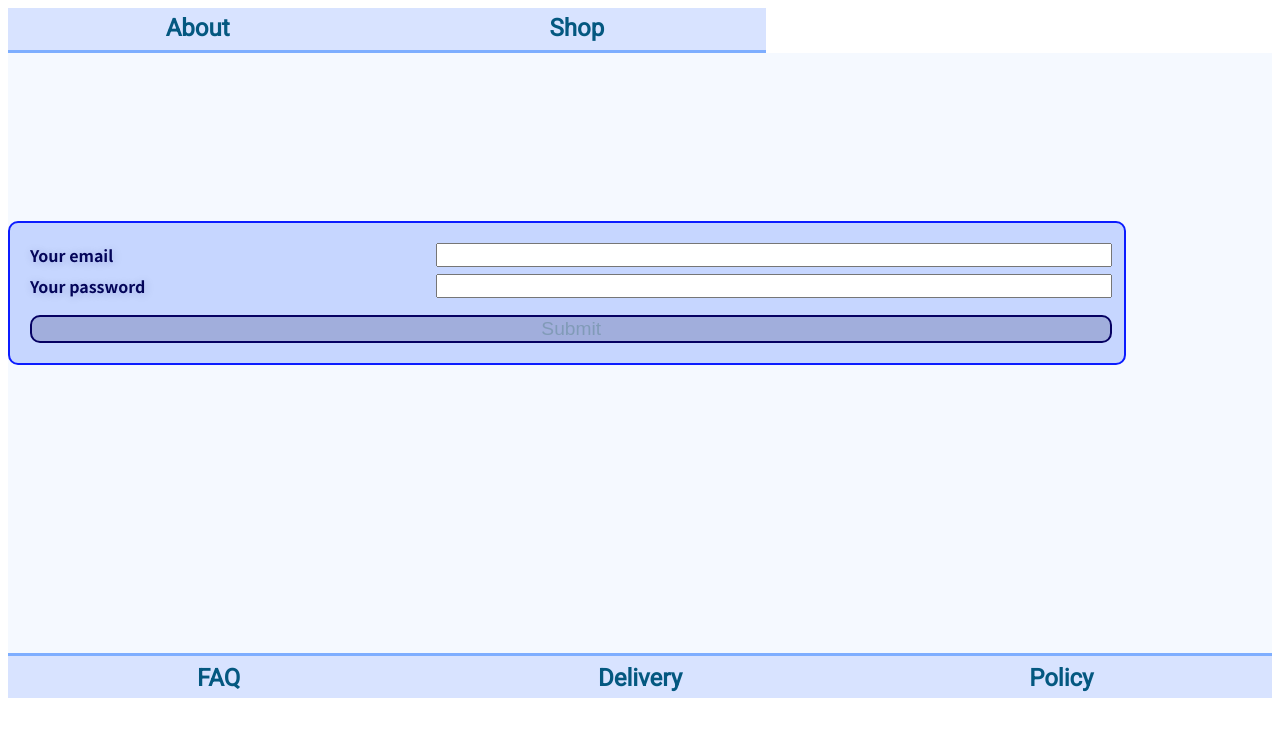
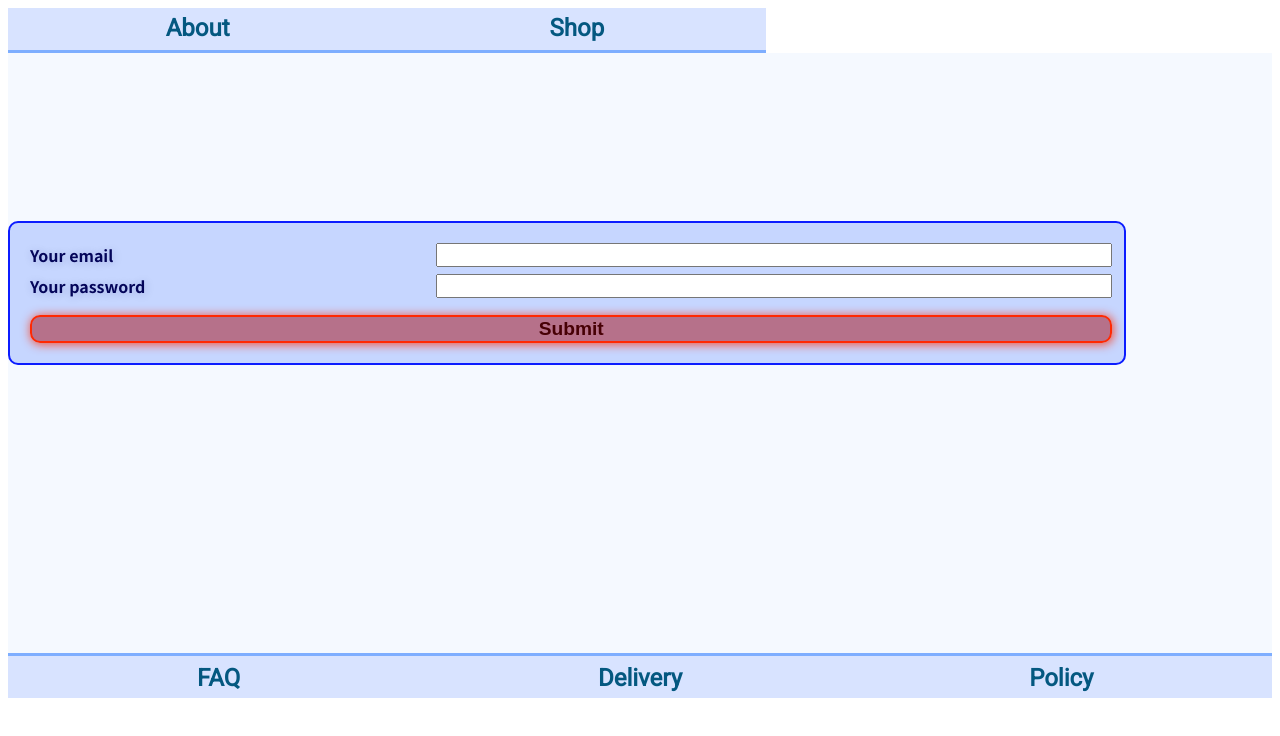
Before and after one commit to Simoonnn/candies, an Angular app: page /admin in a window 1280 px wide. Shown: the top 736 px of the page. Built offline with nearby package versions, Linux system fonts and the light colour scheme.

Commit message:
Add button styling

```diff
--- a/src/app/admin/login/login.component.scss
+++ b/src/app/admin/login/login.component.scss
@@ -1,6 +1,25 @@
 * {
   padding: 0px;
   margin: 0px;
+}
+@keyframes button-disabled {
+  to {
+    border: 2px solid #ff2902;
+    box-shadow: 1px 1px 10px 1px rgba(255,41,2,0.71);
+  }
+}
+@keyframes button-valid {
+  from {
+    background: rgba(169,25,34,0.53);
+    border: 2px solid #ff2902;
+  }
+  40% {
+    background: rgba(0,236,0,0.15);
+  }
+  to {
+    border: 2px solid green;
+    box-shadow: 1px 1px 10px 1px rgba(0,211,1,0.33);
+  }
 }
 .container {
   position:relative;
@@ -11,7 +30,7 @@
     column-gap: 8px;
     position: absolute;
     top: 40%;
-    background-color: rgba(57,108,255,0.25);
+    background: rgba(57,108,255,0.25);
     padding: 20px 20px;
     transform: translateY(-50%);
     border: 2px solid #0b1cff;
@@ -41,21 +60,31 @@
     }
 
     input#submit {
+      outline: none;
+      animation: button-valid 200ms ease-in 0ms 1 normal forwards;
+      background: rgba(0,236,0,0.15);
+      color: #f6fcff;
       margin-top: 10px;
       font-size: 1.2em;
+      font-weight: 900;
       border-radius: 10px;
       box-shadow: none;
-      border: 2px solid #050062;
+      border: 2px solid green;
       padding: 1px 3px;
       justify-self: stretch;
       grid-column: span 2;
     }
+    #submit:disabled {
+      animation: button-disabled 200ms cubic-bezier(0.2, 0.5, 0.6, 0.8) 0s 1 normal forwards;
+      background: rgba(169,25,34,0.53);
+      color: #470005;
+    }
+    //fix the html and typescript files
     #submit:hover {
-
+      background: rgba(43,137,137,0.5);
     }
-    #submit:disabled {
-      background-color: rgba(14,17,82,0.2);
-      color: rgba(0,82,38,0.2);
+    #submit:active {
+    background: rgba(43,137,137,0.8)
     }
   }
 }
```
